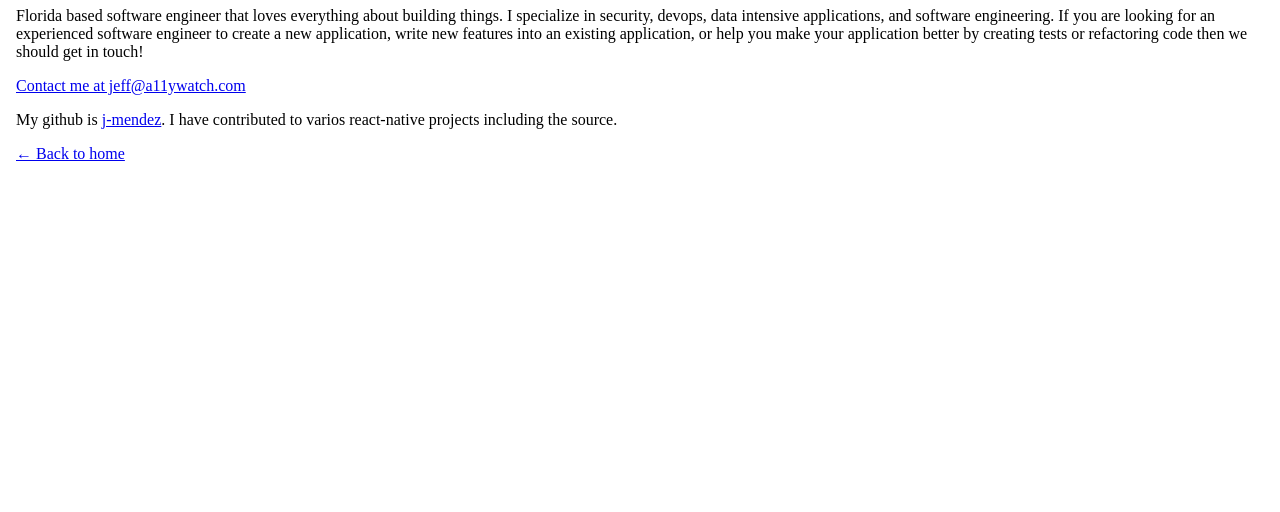
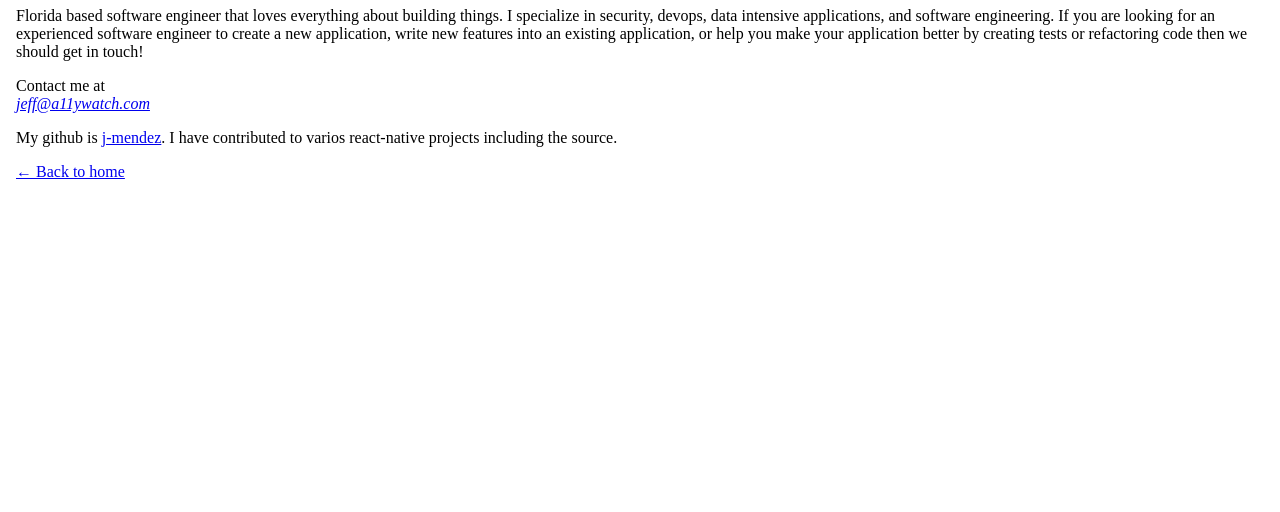
Before and after one commit to j-mendez/portfolio, an Astro site: page /about in a window 1280 px wide. Shown: the part 288-800 px from the top of the page. Built offline with nearby package versions, Linux system fonts and the light colour scheme; Astro itself is replaced by a stand-in of ours.

Commit message:
chore(contact): fix contact link

```diff
--- a/src/components/about.tsx
+++ b/src/components/about.tsx
@@ -17,7 +17,10 @@ const About = () => {
           </p>
         </div>
         <div>
-          <a href={"jeff@a11ywatch.com"}>Contact me at jeff@a11ywatch.com</a>
+          Contact me at
+          <address>
+            <a href={"jeff@a11ywatch.com"}>jeff@a11ywatch.com</a>
+          </address>
           <p>
             My github is{" "}
             <a
--- a/src/components/hire.tsx
+++ b/src/components/hire.tsx
@@ -14,12 +14,14 @@ const Hire = () => {
       <p>I am available for short-term and long-term contract projects.</p>
       <p>
         To quickly get in touch with me, email me at{" "}
+        <address>
           <a
             href="mailto:jeff@a11ywatch.com"
             style={{ color: "rgb(30, 64, 175)" }}
           >
             jeff@a11ywatch.com
           </a>
+        </address>
         . My rates start at 200$/hr but, I am willing to negotiate with smaller
         clients or long term projects.
       </p>
```
Lines whose indentation alone changed are shown as unchanged.
